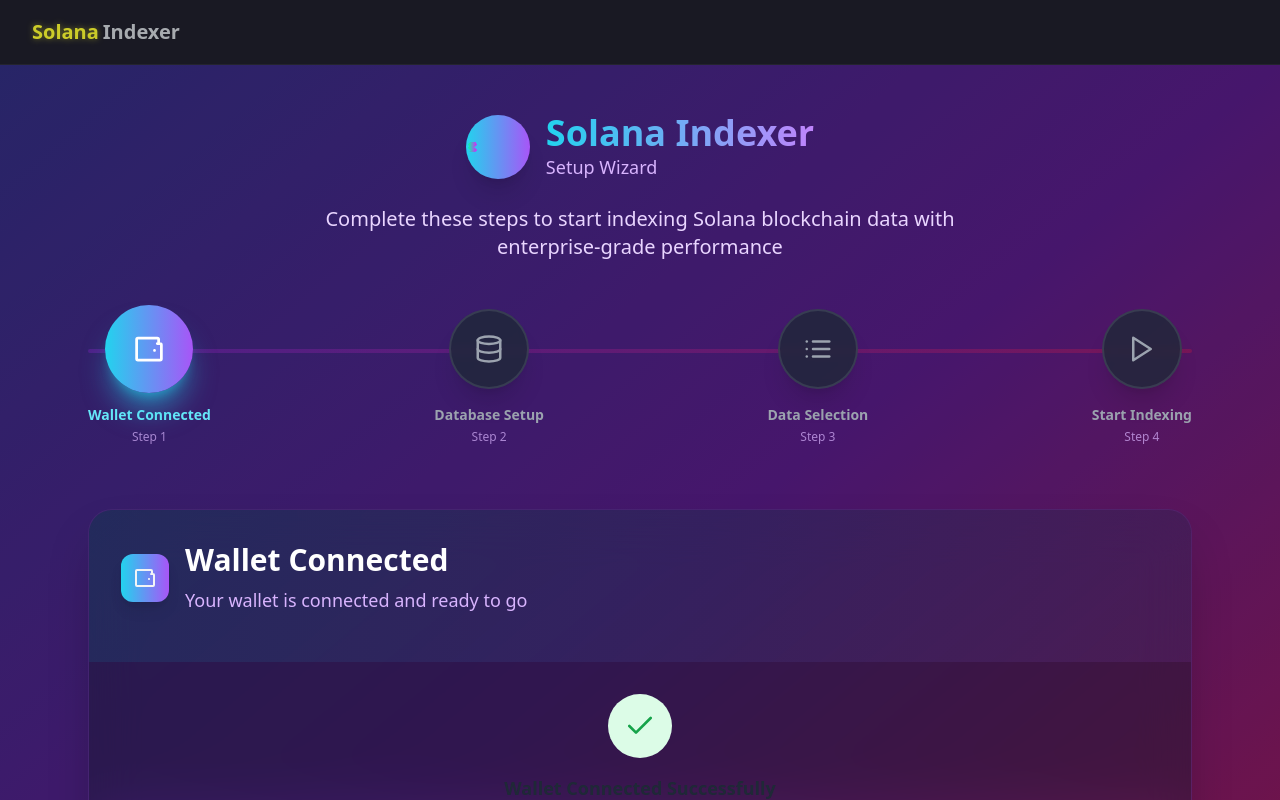
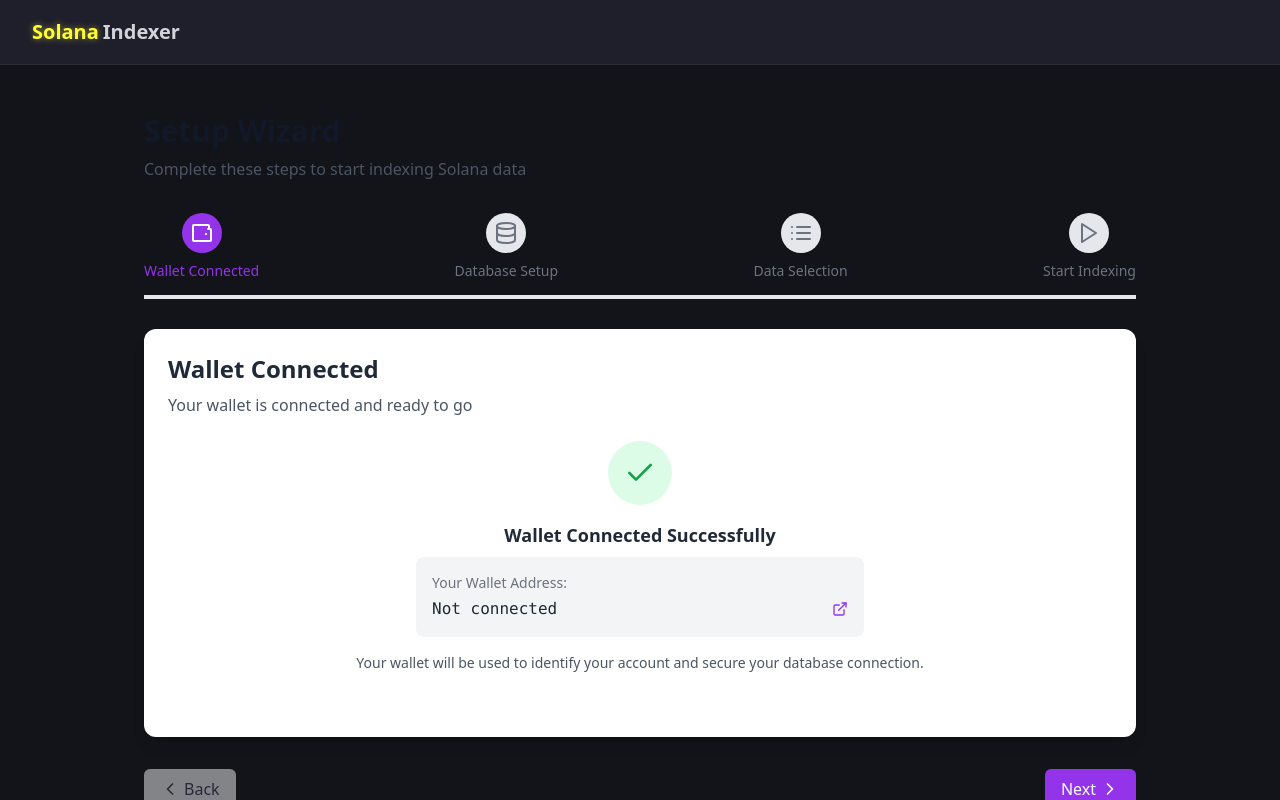
Before and after one commit to RachitSrivastava12/Solana-Indexer, a React (Vite) app in the folder Indexer/project/: page /setup in a window 1280 px wide. Shown: the top 800 px of the page. Built offline with nearby package versions, Linux system fonts and the light colour scheme.

Commit message:
redeployed backend

```diff
--- a/Indexer/project/src/components/dashboard/DataPreview.tsx
+++ b/Indexer/project/src/components/dashboard/DataPreview.tsx
@@ -48,7 +48,7 @@
     const fetchCustomQueries = async () => {
       try {
         const response = await axios.get<CustomQueriesResponse>(
-          ' https://solana-indexer-h8fy0qclk-rachit-srivastavas-projects-ee6e9b50.vercel.app/api/custom-queries'
+          ' https://solana-indexer-f33eplon1-rachit-srivastavas-projects-ee6e9b50.vercel.app/api/custom-queries'
         );
         if (response.data.success) {
           setCustomQueries(response.data.queries);
@@ -100,7 +100,7 @@
       }
 
       const response = await axios.get<DataPreviewResponse>(
-        ` https://solana-indexer-h8fy0qclk-rachit-srivastavas-projects-ee6e9b50.vercel.app/api/data-preview/${tab.dataType}`
+        ` https://solana-indexer-f33eplon1-rachit-srivastavas-projects-ee6e9b50.vercel.app/api/data-preview/${tab.dataType}`
       );
 
       console.log(`Data fetched for ${activeTab}:`, response.data); // Debug log
--- a/Indexer/project/src/components/dashboard/DataTypeStats.tsx
+++ b/Indexer/project/src/components/dashboard/DataTypeStats.tsx
@@ -43,7 +43,7 @@
       setError(null);
       try {
         const response = await axios.get<DataTypeStatsResponse>(
-          ' https://solana-indexer-h8fy0qclk-rachit-srivastavas-projects-ee6e9b50.vercel.app/api/data-type-stats'
+          ' https://solana-indexer-f33eplon1-rachit-srivastavas-projects-ee6e9b50.vercel.app/api/data-type-stats'
         );
 
         if (response.data.success) {
--- a/Indexer/project/src/components/dashboard/IndexingStatus.tsx
+++ b/Indexer/project/src/components/dashboard/IndexingStatus.tsx
@@ -41,7 +41,7 @@
       setError(null);
       try {
         const response = await axios.get<IndexingStatusResponse>(
-          ' https://solana-indexer-h8fy0qclk-rachit-srivastavas-projects-ee6e9b50.vercel.app/api/indexing-status'
+          ' https://solana-indexer-f33eplon1-rachit-srivastavas-projects-ee6e9b50.vercel.app/api/indexing-status'
         );
 
         if (response.data.success !== false) {
--- a/Indexer/project/src/components/setup/DatabaseSetup.tsx
+++ b/Indexer/project/src/components/setup/DatabaseSetup.tsx
@@ -52,7 +52,7 @@
           };
 
       // Send the request to the backend
-      const response = await fetch(' https://solana-indexer-h8fy0qclk-rachit-srivastavas-projects-ee6e9b50.vercel.app/api/configure-database', {
+      const response = await fetch(' https://solana-indexer-f33eplon1-rachit-srivastavas-projects-ee6e9b50.vercel.app/api/configure-database', {
         method: 'POST',
         headers: {
           'Content-Type': 'application/json',
--- a/Indexer/project/src/contexts/UserDataContext.tsx
+++ b/Indexer/project/src/contexts/UserDataContext.tsx
@@ -101,7 +101,7 @@
       const payload = isStarting ? { dataTypes: userData.dataTypes } : {};
 
       const response = await axios.post(
-        ` https://solana-indexer-h8fy0qclk-rachit-srivastavas-projects-ee6e9b50.vercel.app${endpoint}`,
+        ` https://solana-indexer-f33eplon1-rachit-srivastavas-projects-ee6e9b50.vercel.app${endpoint}`,
         payload
       );
 
@@ -130,7 +130,7 @@
 
   const initializeConnections = async (rpcUrl: string) => {
     try {
-      const solanaResponse = await axios.post(' https://solana-indexer-h8fy0qclk-rachit-srivastavas-projects-ee6e9b50.vercel.app/api/initialize', {
+      const solanaResponse = await axios.post(' https://solana-indexer-f33eplon1-rachit-srivastavas-projects-ee6e9b50.vercel.app/api/initialize', {
         rpcUrl,
       });
       console.log('Solana initialize response:', solanaResponse.data);
@@ -156,7 +156,7 @@
       };
 
       const dbResponse = await axios.post(
-        ' https://solana-indexer-h8fy0qclk-rachit-srivastavas-projects-ee6e9b50.vercel.app/api/configure-database',
+        ' https://solana-indexer-f33eplon1-rachit-srivastavas-projects-ee6e9b50.vercel.app/api/configure-database',
         dbPayload
       );
       console.log('Database configure response:', dbResponse.data);
--- a/Indexer/project/src/pages/SetupWizard.tsx
+++ b/Indexer/project/src/pages/SetupWizard.tsx
@@ -1,6 +1,6 @@
 import React, { useState } from 'react';
 import { useNavigate } from 'react-router-dom';
-import { ChevronLeft, ChevronRight, Database, List, Play, CheckCircle } from 'lucide-react';
+import { ChevronLeft, ChevronRight, Database, List, Play } from 'lucide-react';
 import { useUserData } from '../contexts/UserDataContext';
 
 // Step components
@@ -8,30 +8,6 @@
 import DatabaseSetup from '../components/setup/DatabaseSetup';
 import DataTypeSelection from '../components/setup/DataTypeSelection';
 import SetupComplete from '../components/setup/SetupComplete';
-
-
-// Add this Solana Logo component
-const SolanaLogo = ( className: string | undefined ) => (
-  <svg className={className} viewBox="0 0 646 96" fill="none" xmlns="http://www.w3.org/2000/svg">
-    <path d="M108.53 75.6899L90.81 57.9699C90.81 57.9699 82.62 49.7799 74.43 57.9699L22.98 109.42C18.15 114.25 22.98 119.08 22.98 119.08L40.7 136.8C40.7 136.8 48.89 145 57.08 136.8L108.53 85.35C113.36 80.52 108.53 75.6899 108.53 75.6899Z" fill="url(#paint0_linear_174_4403)"/>
-    <path d="M108.53 20.31L90.81 2.58998C90.81 2.58998 82.62 -5.59002 74.43 2.58998L22.98 54.04C18.15 58.87 22.98 63.7 22.98 63.7L40.7 81.42C40.7 81.42 48.89 89.61 57.08 81.42L108.53 29.97C113.36 25.14 108.53 20.31 108.53 20.31Z" fill="url(#paint1_linear_174_4403)"/>
-    <path d="M57.08 47.95L108.53 -3.5C113.36 -8.33 108.53 -13.16 108.53 -13.16L90.81 -30.88C90.81 -30.88 82.62 -39.07 74.43 -30.88L22.98 20.57C18.15 25.4 22.98 30.23 22.98 30.23L40.7 47.95C40.7 47.95 48.89 56.14 57.08 47.95Z" fill="url(#paint2_linear_174_4403)"/>
-    <defs>
-      <linearGradient id="paint0_linear_174_4403" x1="22.98" y1="97.245" x2="108.53" y2="97.245" gradientUnits="userSpaceOnUse">
-        <stop stopColor="#00FFA3"/>
-        <stop offset="1" stopColor="#DC1FFF"/>
-      </linearGradient>
-      <linearGradient id="paint1_linear_174_4403" x1="22.98" y1="42.005" x2="108.53" y2="42.005" gradientUnits="userSpaceOnUse">
-        <stop stopColor="#00FFA3"/>
-        <stop offset="1" stopColor="#DC1FFF"/>
-      </linearGradient>
-      <linearGradient id="paint2_linear_174_4403" x1="22.98" y1="7.395" x2="108.53" y2="7.395" gradientUnits="userSpaceOnUse">
-        <stop stopColor="#00FFA3"/>
-        <stop offset="1" stopColor="#DC1FFF"/>
-      </linearGradient>
-    </defs>
-  </svg>
-);
 
 const SetupWizard: React.FC = () => {
   const [currentStep, setCurrentStep] = useState(0);
@@ -81,135 +57,94 @@
   };
 
   return (
-    <div className="min-h-screen bg-gradient-to-br from-indigo-900 via-purple-900 to-pink-800">
-      <div className="absolute inset-0 bg-black/20"></div>
-      <div className="relative z-10 max-w-6xl mx-auto p-6 py-12">
-        {/* Header with Solana branding */}
-        <div className="text-center mb-12">
-          <div className="flex items-center justify-center mb-6">
-            <div className="w-16 h-16 bg-gradient-to-r from-cyan-400 to-purple-500 rounded-full flex items-center justify-center mr-4 shadow-xl">
-              <SolanaLogo className="w-10 h-10 text-white" />
-            </div>
-            <div className="text-left">
-              <h1 className="text-4xl font-bold bg-gradient-to-r from-cyan-400 to-purple-400 bg-clip-text text-transparent">
-                Solana Indexer
-              </h1>
-              <p className="text-purple-300 text-lg">Setup Wizard</p>
-            </div>
-          </div>
-          <p className="text-purple-200 text-xl max-w-2xl mx-auto">
-            Complete these steps to start indexing Solana blockchain data with enterprise-grade performance
-          </p>
+    <div className="max-w-5xl mx-auto p-4 py-12">
+      <div className="mb-8">
+        <h1 className="text-3xl font-bold text-gray-900 dark:text-white mb-2">Setup Wizard</h1>
+        <p className="text-gray-600 dark:text-gray-400">Complete these steps to start indexing Solana data</p>
       </div>
 
-        {/* Enhanced Progress Steps */}
-        <div className="mb-16">
-          <div className="flex items-center justify-between mb-8 relative">
-            {/* Progress line background */}
-            <div className="absolute top-10 left-0 right-0 h-1 bg-gradient-to-r from-purple-800/50 to-pink-800/50 rounded-full"></div>
-            {/* Active progress line */}
+      {/* Progress steps */}
+      <div className="mb-12">
+        <div className="flex items-center justify-between mb-4">
+          {steps.map((step, index) => (
+            <div key={index} className="flex flex-col items-center">
               <div
-              className="absolute top-10 left-0 h-1 bg-gradient-to-r from-cyan-400 to-purple-500 rounded-full transition-all duration-700 ease-out shadow-lg"
-              style={{ width: `${(currentStep / (steps.length - 1)) * 100}%` }}
-            ></div>
-
-            {steps.map((step, index) => (
-              <div key={index} className="flex flex-col items-center relative z-10">
-                <div
-                  className={`flex items-center justify-center w-20 h-20 rounded-full transition-all duration-500 shadow-xl ${
+                className={`flex items-center justify-center w-10 h-10 rounded-full ${
                   index === currentStep
-                      ? 'bg-gradient-to-r from-cyan-400 to-purple-500 text-white scale-110 shadow-cyan-400/50'
+                    ? 'bg-purple-600 text-white'
                     : index < currentStep
-                        ? 'bg-gradient-to-r from-green-400 to-emerald-500 text-white shadow-green-400/50'
-                        : 'bg-gray-800/80 backdrop-blur-sm text-gray-400 border-2 border-gray-600/50'
-                  }`}
+                      ? 'bg-green-500 text-white'
+                      : 'bg-gray-200 dark:bg-gray-700 text-gray-500 dark:text-gray-400'
+                } transition-colors duration-300`}
               >
                 {index < currentStep ? (
-                    <CheckCircle className="w-8 h-8" />
+                  <svg className="w-6 h-6" fill="none" stroke="currentColor" viewBox="0 0 24 24" xmlns="http://www.w3.org/2000/svg">
+                    <path strokeLinecap="round" strokeLinejoin="round" strokeWidth={2} d="M5 13l4 4L19 7" />
+                  </svg>
                 ) : (
-                    <div className="flex items-center justify-center scale-125">
+                  <div className="flex items-center justify-center">
                     {step.icon}
                   </div>
                 )}
               </div>
-                <div className="mt-4 text-center max-w-32">
-                  <span className={`block text-sm font-bold transition-colors duration-300 ${
+              <span className={`mt-2 text-sm font-medium ${
                 index === currentStep
-                      ? 'text-cyan-300'
-                      : index < currentStep
-                        ? 'text-green-300'
-                        : 'text-gray-400'
+                  ? 'text-purple-600 dark:text-purple-400'
+                  : 'text-gray-500 dark:text-gray-400'
               }`}>
                 {step.title}
               </span>
-                  <span className="text-xs text-purple-300/70 mt-1 block">
-                    Step {index + 1}
-                  </span>
-                </div>
             </div>
           ))}
         </div>
-        </div>
 
-        {/* Current Step Content */}
-        <div className="bg-gray-900/40 backdrop-blur-xl rounded-3xl shadow-2xl border border-purple-500/20 overflow-hidden mb-12">
-          <div className="bg-gradient-to-r from-cyan-500/10 to-purple-500/10 p-8">
-            <div className="flex items-center mb-4">
-              <div className="w-12 h-12 bg-gradient-to-r from-cyan-400 to-purple-500 rounded-xl flex items-center justify-center mr-4 shadow-lg">
-                {steps[currentStep].icon}
-              </div>
-              <div>
-                <h2 className="text-3xl font-bold text-white mb-2">
-                  {steps[currentStep].title}
-                </h2>
-                <p className="text-purple-300 text-lg">
-                  {steps[currentStep].description}
-                </p>
-              </div>
+        <div className="relative">
+          <div className="absolute top-1/2 transform -translate-y-1/2 w-full h-1 bg-gray-200 dark:bg-gray-700"></div>
+          <div
+            className="absolute top-1/2 transform -translate-y-1/2 h-1 bg-purple-600 transition-all duration-300"
+            style={{ width: `${(currentStep / (steps.length - 1)) * 100}%` }}
+          ></div>
         </div>
       </div>
 
-          <div className="p-8">
+      {/* Current step content */}
+      <div className="bg-white dark:bg-gray-800 rounded-xl shadow-lg p-6 mb-8 transition-all duration-300">
+        <h2 className="text-2xl font-bold text-gray-800 dark:text-white mb-2">
+          {steps[currentStep].title}
+        </h2>
+        <p className="text-gray-600 dark:text-gray-400 mb-6">
+          {steps[currentStep].description}
+        </p>
+
+        <div className="mb-6">
           {steps[currentStep].component}
         </div>
       </div>
 
-        {/* Enhanced Navigation Buttons */}
-        <div className="flex justify-between items-center">
+      {/* Navigation buttons */}
+      <div className="flex justify-between">
         <button
           onClick={prevStep}
           disabled={currentStep === 0}
-            className="group flex items-center px-8 py-4 font-semibold text-white bg-gray-800/60 backdrop-blur-sm rounded-2xl border border-gray-600/50 hover:bg-gray-700/60 hover:border-gray-500/50 transition-all duration-300 disabled:opacity-40 disabled:cursor-not-allowed shadow-xl"
+          className="flex items-center px-4 py-2 font-medium text-gray-700 dark:text-gray-300 bg-gray-100 dark:bg-gray-700 rounded-md hover:bg-gray-200 dark:hover:bg-gray-600 transition-colors duration-200 disabled:opacity-50 disabled:cursor-not-allowed"
         >
-            <ChevronLeft className="w-5 h-5 mr-2 group-hover:-translate-x-1 transition-transform duration-300" />
-            Previous Step
+          <ChevronLeft className="w-5 h-5 mr-1" />
+          Back
         </button>
 
-          {currentStep < steps.length - 1 ? (
+        {currentStep < steps.length - 1 && (
           <button
             onClick={nextStep}
             disabled={
               (currentStep === 1 && !userData.databaseConfig) ||
               (currentStep === 2 && !Object.values(userData.dataTypes).some(Boolean))
             }
-              className="group flex items-center px-8 py-4 font-semibold text-white bg-gradient-to-r from-cyan-500 to-purple-600 hover:from-cyan-400 hover:to-purple-500 rounded-2xl transition-all duration-300 disabled:opacity-50 disabled:cursor-not-allowed shadow-xl hover:shadow-cyan-400/25 hover:scale-105"
+            className="flex items-center px-4 py-2 font-medium text-white bg-purple-600 hover:bg-purple-700 rounded-md transition-colors duration-200 disabled:opacity-50 disabled:cursor-not-allowed"
           >
-              Next Step
-              <ChevronRight className="w-5 h-5 ml-2 group-hover:translate-x-1 transition-transform duration-300" />
-            </button>
-          ) : (
-            <button
-              onClick={() => {
-                completeSetup();
-                navigate('/dashboard');
-              }}
-              className="group flex items-center px-8 py-4 font-semibold text-white bg-gradient-to-r from-green-500 to-emerald-600 hover:from-green-400 hover:to-emerald-500 rounded-2xl transition-all duration-300 shadow-xl hover:shadow-green-400/25 hover:scale-105"
-            >
-              Complete Setup
-              <Play className="w-5 h-5 ml-2 group-hover:scale-110 transition-transform duration-300" />
+            Next
+            <ChevronRight className="w-5 h-5 ml-1" />
           </button>
         )}
-        </div>
       </div>
     </div>
   );
```
Lines whose indentation alone changed are shown as unchanged.
